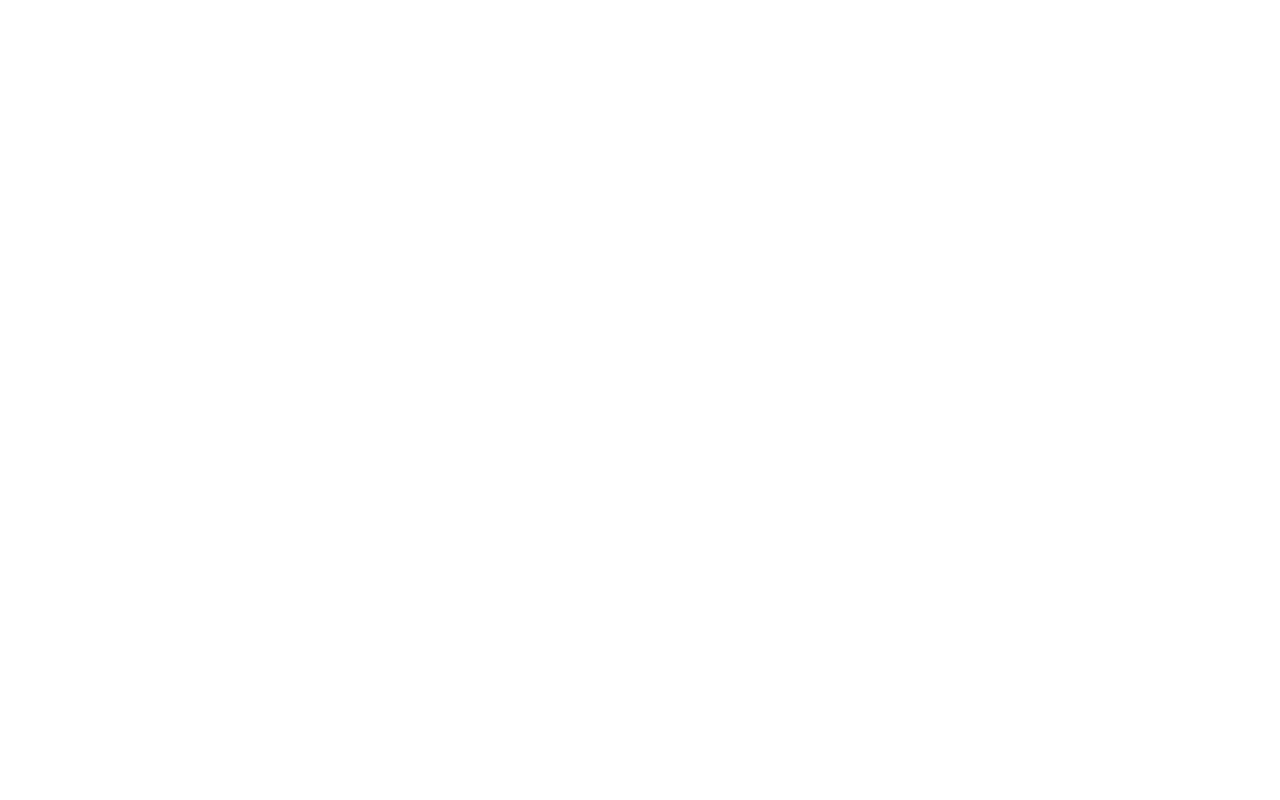
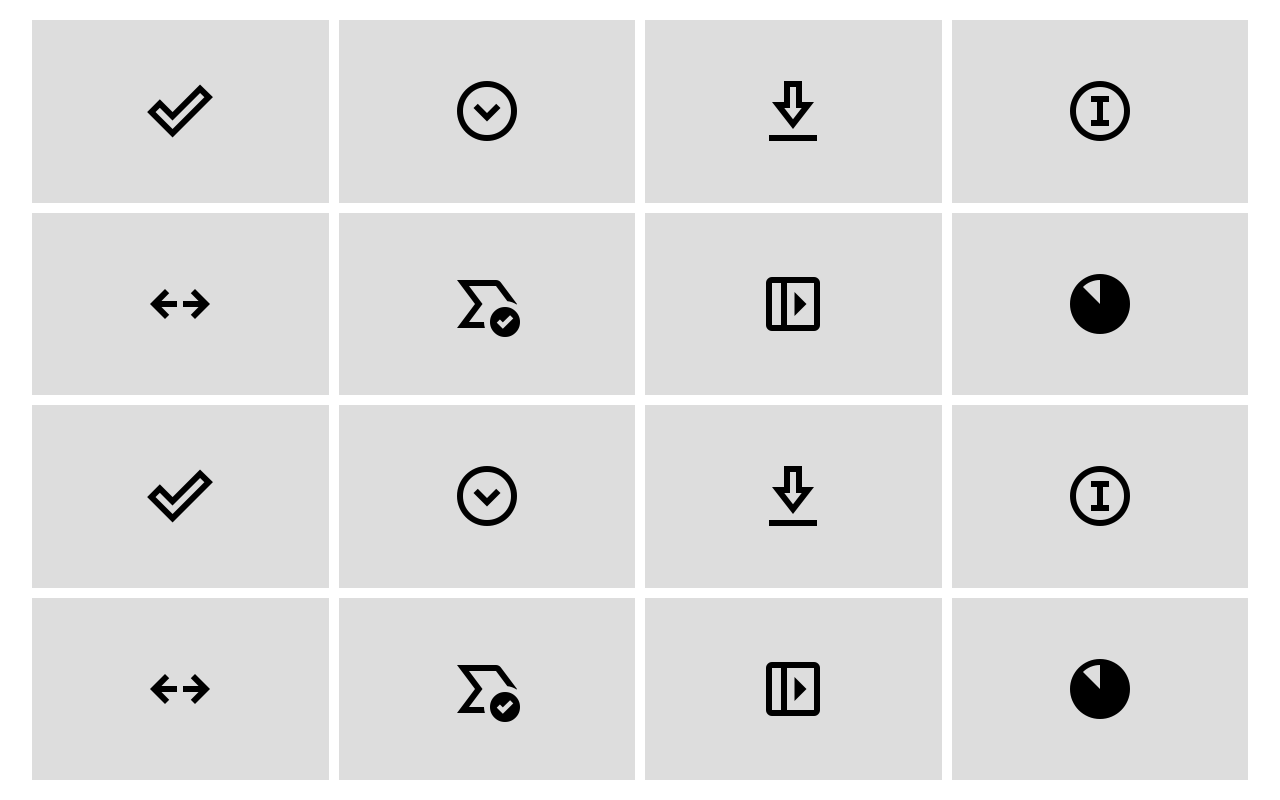
Before and after one commit to Collins-Webdev/Card-Memory-Game, a plain HTML site: page index.html in a window 1280 px wide. Drawn offline with nearby package versions, Linux system fonts and the light colour scheme.

Commit message:
Add card styling

```diff
--- a/index.html
+++ b/index.html
@@ -1,11 +1,66 @@
 <!DOCTYPE html>
 <html lang="en">
+
 <head>
-    <meta charset="UTF-8">
-    <meta name="viewport" content="width=device-width, initial-scale=1.0">
+    <meta charset="UTF-8" />
+    <meta name="viewport" content="width=device-width, initial-scale=1.0" />
     <title>Document</title>
+    <link rel="stylesheet" href="style.css">
+    <link rel="stylesheet"
+        href="https://fonts.googleapis.com/css2?family=Material+Symbols+Outlined:opsz,wght,FILL,GRAD@48,400,0,0" />
 </head>
+
 <body>
+    <div class="container">
+        <div class="card">
+            <span class="material-symbols-outlined"> done_outline </span>
+        </div>
+        <div class="card">
+            <span class="material-symbols-outlined"> expand_circle_down </span>
+        </div>
+        <div class="card">
+            <span class="material-symbols-outlined"> download_2 </span>
+        </div>
+        <div class="card">
+            <span class="material-symbols-outlined"> highlight_text_cursor </span>
+        </div>
+        <div class="card">
+            <span class="material-symbols-outlined"> arrows_outward </span>
+        </div>
+        <div class="card">
+            <span class="material-symbols-outlined"> all_match </span>
+        </div>
+        <div class="card">
+            <span class="material-symbols-outlined"> left_panel_open </span>
+        </div>
+        <div class="card">
+            <span class="material-symbols-outlined"> clock_loader_90 </span>
+        </div>
+        <div class="card">
+            <span class="material-symbols-outlined"> done_outline </span>
+        </div>
+        <div class="card">
+            <span class="material-symbols-outlined"> expand_circle_down </span>
+        </div>
+        <div class="card">
+            <span class="material-symbols-outlined"> download_2 </span>
+        </div>
+        <div class="card">
+            <span class="material-symbols-outlined"> highlight_text_cursor </span>
+        </div>
+        <div class="card">
+            <span class="material-symbols-outlined"> arrows_outward </span>
+        </div>
+        <div class="card">
+            <span class="material-symbols-outlined"> all_match </span>
+        </div>
+        <div class="card">
+            <span class="material-symbols-outlined"> left_panel_open </span>
+        </div>
+        <div class="card">
+            <span class="material-symbols-outlined"> clock_loader_90 </span>
+        </div>
+    </div>
+</body>
 
-</body>
 </html>
--- a/style.css
+++ b/style.css
@@ -0,0 +1,33 @@
+* {
+  padding: 0;
+  margin: 0;
+  box-sizing: border-box;
+}
+
+html,
+body {
+  width: 100vw;
+  height: 100vh;
+  display: flex;
+  justify-content: center;
+  align-items: center;
+}
+
+.container {
+  width: 95%;
+  height: 95%;
+  display: grid;
+  grid-template-columns: repeat(4, 1fr);
+  gap: 10px;
+}
+
+.card {
+  background-color: #ddd;
+  display: flex;
+  justify-content: center;
+  align-items: center;
+}
+
+.material-symbols-outlined {
+  transform: scale(3);
+}
```
